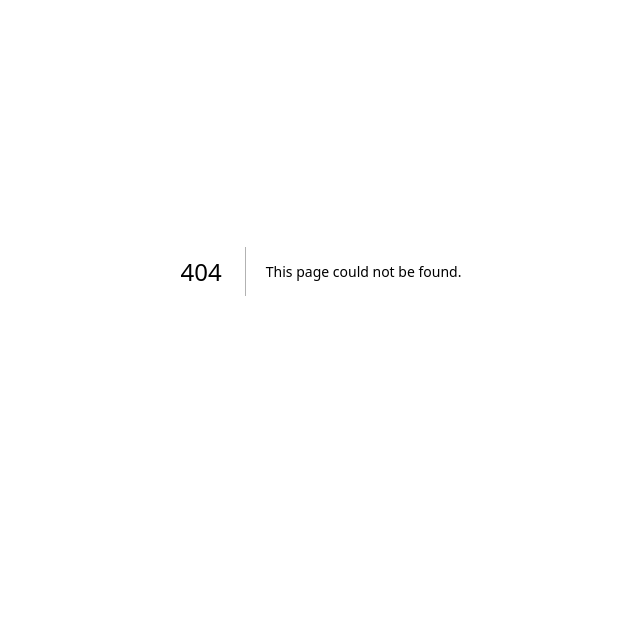
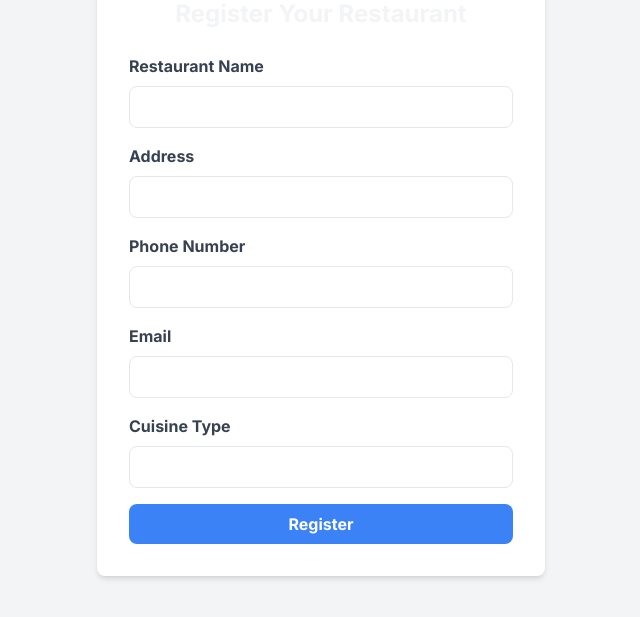
Before and after one commit to chaityabelani/Manomay, a Next.js app: page /restaurant-signup in a window 1280 px wide. Before the commit this address had no page. Shown: the part 129-746 px from the top of the page, without its empty margins (319-959 px from the left). Built offline with nearby package versions, Linux system fonts and the light colour scheme.

Commit message:
regiestertion options adding

```diff
--- /dev/null
+++ b/src/app/restaurant-signup/page.tsx
@@ -0,0 +1,100 @@
+'use client';
+
+import { useState } from 'react';
+
+const RestaurantSignup = () => {
+  const [restaurantName, setRestaurantName] = useState('');
+  const [address, setAddress] = useState('');
+  const [phone, setPhone] = useState('');
+  const [email, setEmail] = useState('');
+  const [cuisine, setCuisine] = useState('');
+
+  const handleSubmit = (e: React.FormEvent) => {
+    e.preventDefault();
+    // Handle form submission logic here
+    console.log({ restaurantName, address, phone, email, cuisine });
+  };
+
+  return (
+    <div className="min-h-screen bg-gray-100 flex items-center justify-center">
+      <div className="bg-white p-8 rounded-lg shadow-md w-full max-w-md">
+        <h2 className="text-2xl font-bold mb-6 text-center">Register Your Restaurant</h2>
+        <form onSubmit={handleSubmit}>
+          <div className="mb-4">
+            <label htmlFor="restaurantName" className="block text-gray-700 font-bold mb-2">
+              Restaurant Name
+            </label>
+            <input
+              type="text"
+              id="restaurantName"
+              value={restaurantName}
+              onChange={(e) => setRestaurantName(e.target.value)}
+              className="w-full px-3 py-2 border rounded-lg text-gray-700 focus:outline-none focus:border-blue-500"
+              required
+            />
+          </div>
+          <div className="mb-4">
+            <label htmlFor="address" className="block text-gray-700 font-bold mb-2">
+              Address
+            </label>
+            <input
+              type="text"
+              id="address"
+              value={address}
+              onChange={(e) => setAddress(e.target.value)}
+              className="w-full px-3 py-2 border rounded-lg text-gray-700 focus:outline-none focus:border-blue-500"
+              required
+            />
+          </div>
+          <div className="mb-4">
+            <label htmlFor="phone" className="block text-gray-700 font-bold mb-2">
+              Phone Number
+            </label>
+            <input
+              type="tel"
+              id="phone"
+              value={phone}
+              onChange={(e) => setPhone(e.target.value)}
+              className="w-full px-3 py-2 border rounded-lg text-gray-700 focus:outline-none focus:border-blue-500"
+              required
+            />
+          </div>
+          <div className="mb-4">
+            <label htmlFor="email" className="block text-gray-700 font-bold mb-2">
+              Email
+            </label>
+            <input
+              type="email"
+              id="email"
+              value={email}
+              onChange={(e) => setEmail(e.target.value)}
+              className="w-full px-3 py-2 border rounded-lg text-gray-700 focus:outline-none focus:border-blue-500"
+              required
+            />
+          </div>
+          <div className="mb-4">
+            <label htmlFor="cuisine" className="block text-gray-700 font-bold mb-2">
+              Cuisine Type
+            </label>
+            <input
+              type="text"
+              id="cuisine"
+              value={cuisine}
+              onChange={(e) => setCuisine(e.target.value)}
+              className="w-full px-3 py-2 border rounded-lg text-gray-700 focus:outline-none focus:border-blue-500"
+              required
+            />
+          </div>
+          <button
+            type="submit"
+            className="w-full bg-blue-500 text-white font-bold py-2 px-4 rounded-lg hover:bg-blue-600 focus:outline-none focus:bg-blue-600"
+          >
+            Register
+          </button>
+        </form>
+      </div>
+    </div>
+  );
+};
+
+export default RestaurantSignup;
--- a/src/components/Navbar.tsx
+++ b/src/components/Navbar.tsx
@@ -32,6 +32,9 @@ export default function Navbar() {
             />
             <Link href="/orders" className="text-white hover:text-gray-200">
               Orders
+            </Link>
+            <Link href="/restaurant-signup" className="text-white hover:text-gray-200">
+              Register Restaurant
             </Link>
             <button
               onClick={handleLogout}
@@ -82,6 +85,12 @@ export default function Navbar() {
             >
               Orders
             </Link>
+            <Link
+              href="/restaurant-signup"
+              className="block px-3 py-2 text-white hover:text-gray-200"
+            >
+              Register Restaurant
+            </Link>
             <button
               onClick={handleLogout}
               className="block w-full text-left px-3 py-2 text-white hover:text-gray-200"
```
